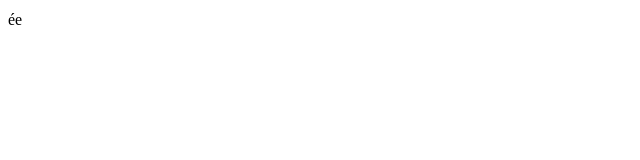
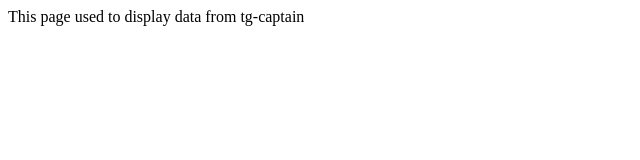
Before and after one commit to olehpona/test-displayer, a plain HTML site: page index.html in a window 1280 px wide. Shown: the whole page, without its empty margins (0-640 px from the left). Drawn offline with Linux system fonts and the light colour scheme.

Commit message:
Update index.html

```diff
--- a/index.html
+++ b/index.html
@@ -1,19 +1,32 @@
 <!DOCTYPE html>
-<html lang="en">
+<html>
 <head>
-    <meta charset="UTF-8">
-    <title>Data Display</title>
+    <title>Tg-captain display</title>
+    <meta property="og:site_name" content="Tg-captain">
+    <meta property="og:description" content="Data display">
+    <meta property="article:author" content="tg-captain">
+    <meta property="telegram:channel" content="@cor_bee">
     <meta property="tg:site_verification" content="g7j8/rPFXfhyrq5q0QQV7EsYWv4=">
+    <meta property="article:published_time" content="2020-02-03T23:10:04.654Z">
 </head>
+
 <body>
-    <main id="display">
+<div class="article">
+    <article class="article__content">
 
-    </main>
-    <script>
-        const url = new URL(window.location.href);
+    </article>
+</div>
+<script>
+    const url = new URL(window.location.href);
+    if (url.searchParams.has("data")){
         const data = url.searchParams.get("data")
         const decodedHtml = atob(decodeURI(data))
-        document.getElementById("display").innerHTML = decodedHtml;
-    </script>
+        document.querySelector(".article__content").innerHTML = decodedHtml;
+    } else {
+        document.querySelector(".article__content").innerText = "This page used to display data from tg-captain"
+    }
+
+</script>
 </body>
+
 </html>
```
